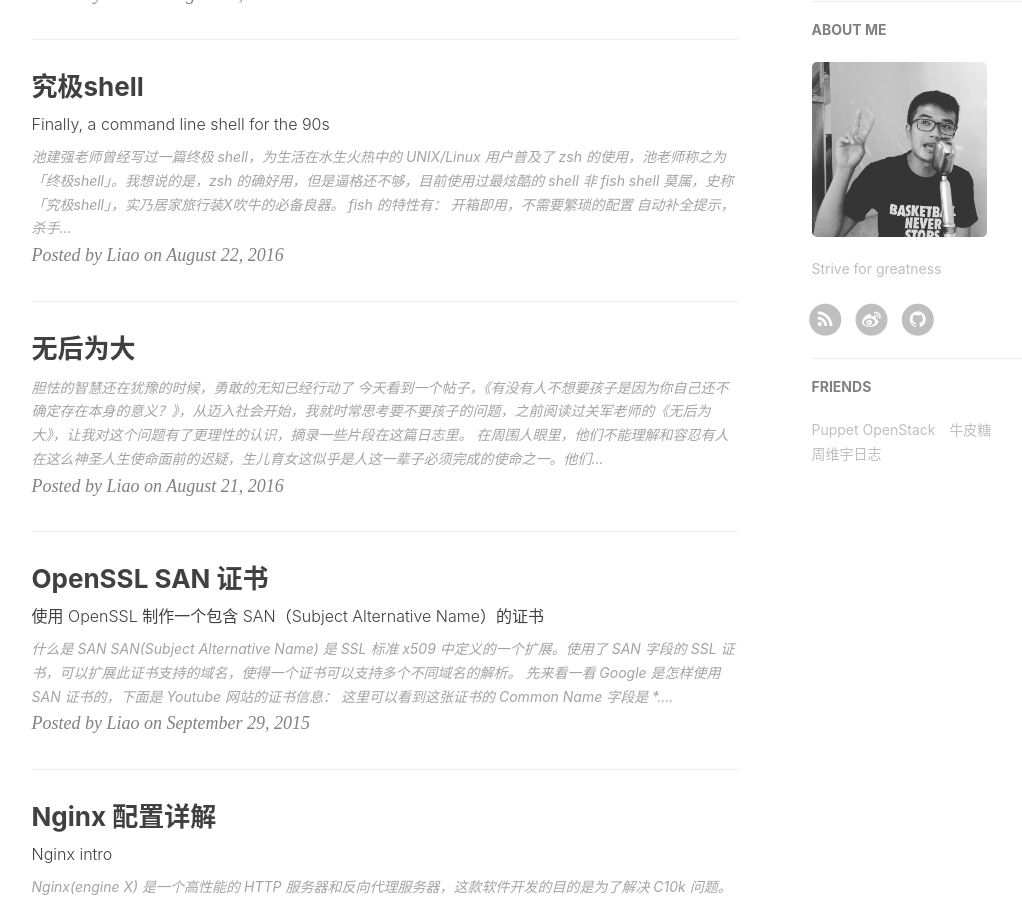
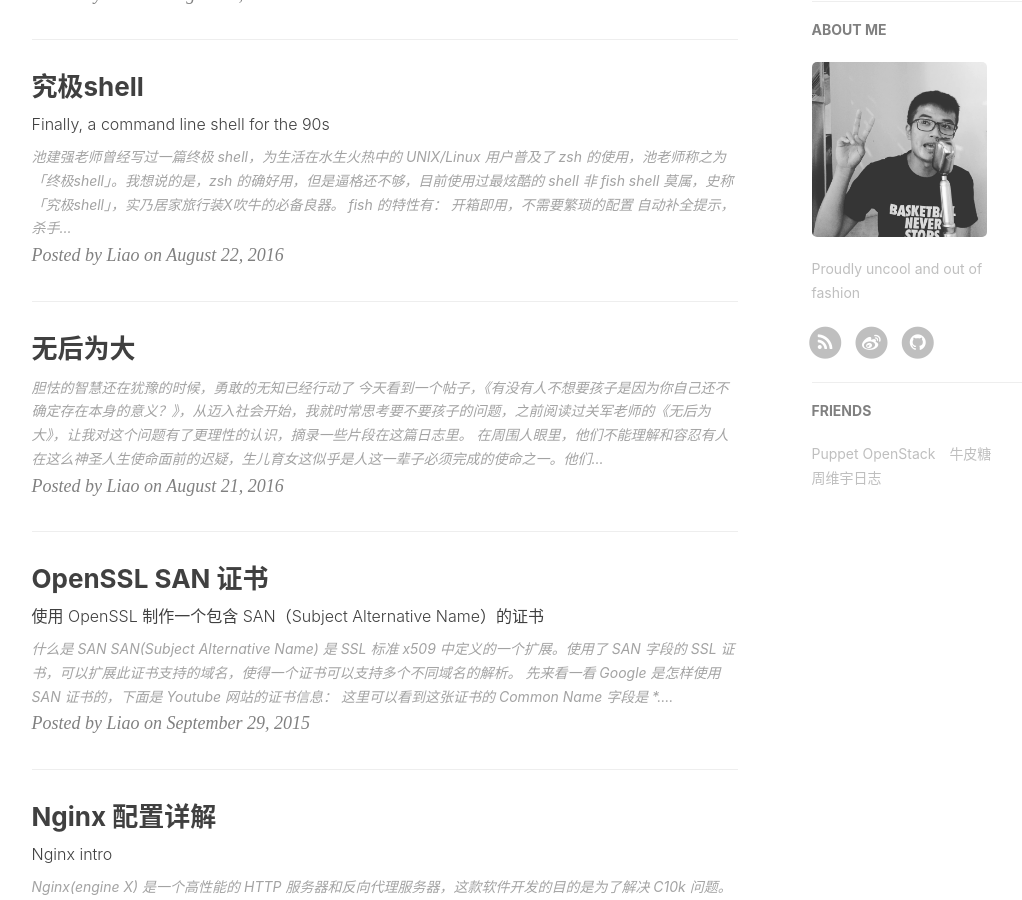
Before and after one commit to eatpotato/eatpotato.github.io, a Jekyll site: the page built from index.html, in a window 1280 px wide and 900 px high, scrolled down 628 px. Shown: the whole window, without its empty margins (136-1158 px from the left). Built offline with Jekyll 4.4.1, drawn with Linux system fonts in a browser that asks for light colours; nearby versions of some CDN libraries; the list of posts is cut into pages by our own code; comment, search, counter and statistics services are not loaded.

Commit message:
Update aboutme info

```diff
--- a/_config.yml
+++ b/_config.yml
@@ -72,7 +72,7 @@
 
 # Sidebar settings
 sidebar: true                           # whether or not using Sidebar.
-sidebar-about-description: "Strive for greatness"
+sidebar-about-description: "Proudly uncool and out of fashion"
 sidebar-avatar: /img/avatar-liao.jpg      # use absolute URL, seeing it's used in both `/` and `/about/`
 
 
```
